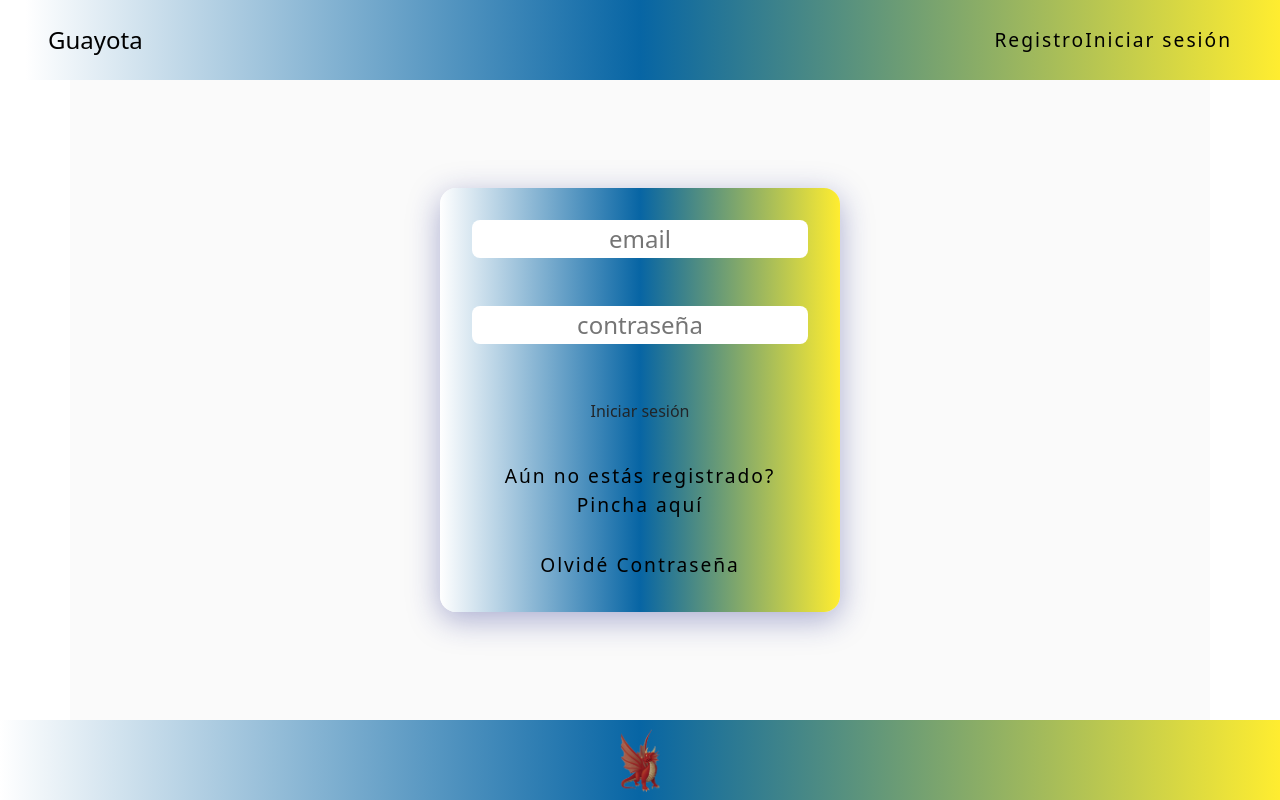
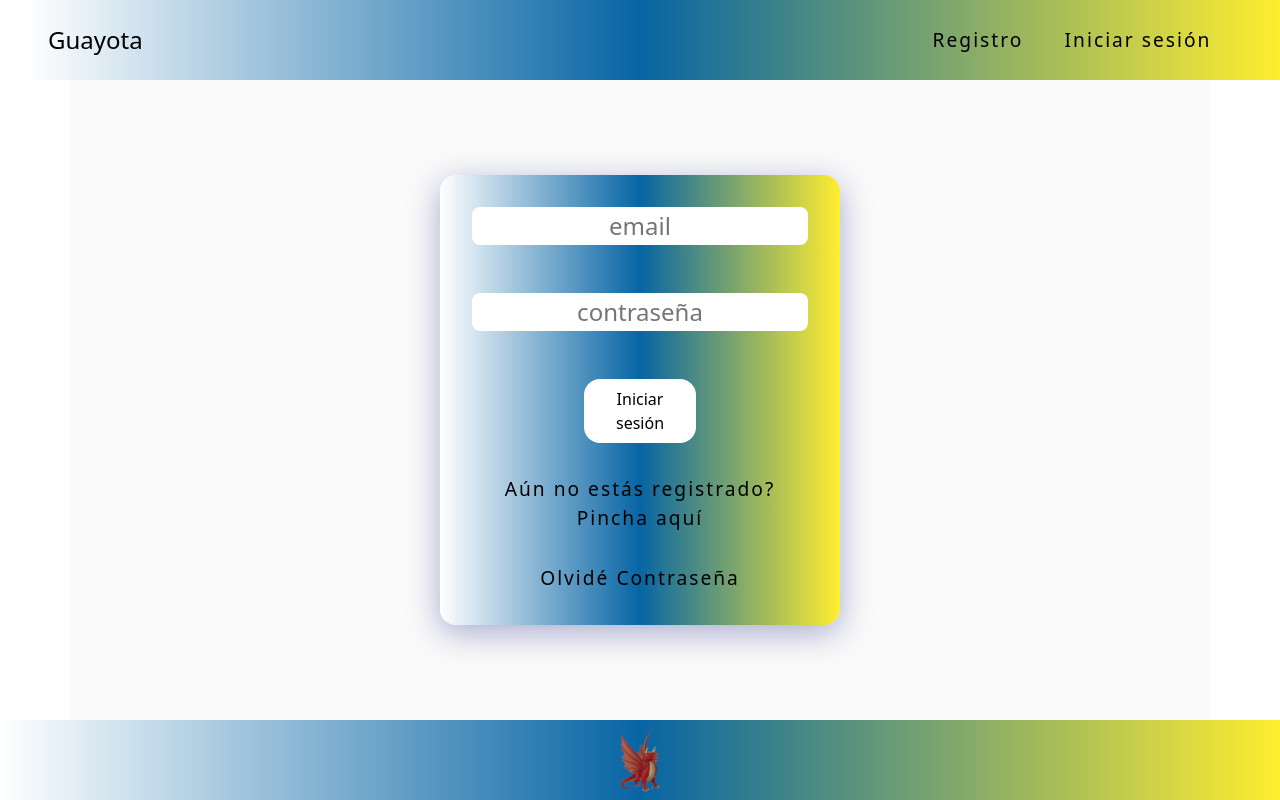
Before and after one commit to Khenay/JoIsElDa, a React (Create React App) app in the folder client/: page /login in a window 1280 px wide. Built offline with nearby package versions, Linux system fonts and the light colour scheme.

Commit message:
terminando navbar

```diff
--- a/client/src/components/actualizarDatos/Actualizar.js
+++ b/client/src/components/actualizarDatos/Actualizar.js
@@ -54,7 +54,6 @@ const Actualizar = () => {
         <div>
 
             <div className="containerActualizar">
-                <div>Historial</div>
                 <div className="cardActualizar">
                     {messageEmail}
                     <input type='email' placeholder="email" onChange={(e) => setEmail(e.target.value)}></input>
--- a/client/src/components/login/Login.js
+++ b/client/src/components/login/Login.js
@@ -52,7 +52,7 @@ const Login = () => {
                     <div className='logIn'>
                         <input type='email' placeholder='email' onChange={(e) => setEmail(e.target.value)} />
                         <input type='password' placeholder='contraseña' onChange={(e) => setPassword(e.target.value)} />
-                        <button class='btn' onClick={() => login()}>Iniciar sesión</button>
+                        <button class='btnLog' onClick={() => login()}>Iniciar sesión</button>
                         {message ? <p id="mensajeMal">{message}</p> : ''}
                         <Link className="linkNav linkLog" to={"/registro"}>Aún no estás registrado? <br></br>Pincha aquí</Link>
                         <Link className="linkNav linkLog" to={"/registro"}>Olvidé Contraseña</Link>
--- a/client/src/components/navbar/NavBar.css
+++ b/client/src/components/navbar/NavBar.css
@@ -26,6 +26,13 @@ header {
     cursor: pointer;
 }
 
+.navUser {
+    display: flex;
+    justify-content: space-around;
+    width: 20rem;
+}
+
+
 nav {
     display: flex;
     flex-direction: row;
@@ -43,3 +50,13 @@ nav {
     text-decoration: none;
     color: black;
 }
+
+.btnUser {
+    border-radius: 1rem;
+    border-style: none;
+    width: 5rem;
+    cursor: pointer;
+    margin: 0 auto;
+    padding: .5rem;
+    background-color: white;
+}
--- a/client/src/components/navbar/Navbar.js
+++ b/client/src/components/navbar/Navbar.js
@@ -24,11 +24,11 @@ const NavBar = () => {
                     <Link className="linkGuay" to={"/"}>Guayota</Link>
                 </header>
                 <nav>
-                    {nombreUsuario ? <div><Link className="linkNav" to={"/historico"}>Historico</Link>
+                    {nombreUsuario ? <div className="navUser"><Link className="linkNav" to={"/historico"}>Historico</Link>
                         <Link className="linkNav" to={"/cuenta"}>Cuenta</Link>
                             {/* <button id="boton" onClick={erase()}>Salir</button> */}
-                            <button onClick={() => {borrar()}}>Salir</button>
-                                </div> : <div>
+                            <button className="btnUser" onClick={() => {borrar()}}>Salir</button>
+                                </div> : <div className="navUser">
                                     <Link className="linkNav" to={"/registro"}>Registro</Link>
                                         <Link className="linkNav" to={"/login"}>Iniciar sesión</Link></div>}
                     {/* <Link className="linkNav" to={"#"}>Salir</Link> */}
```
